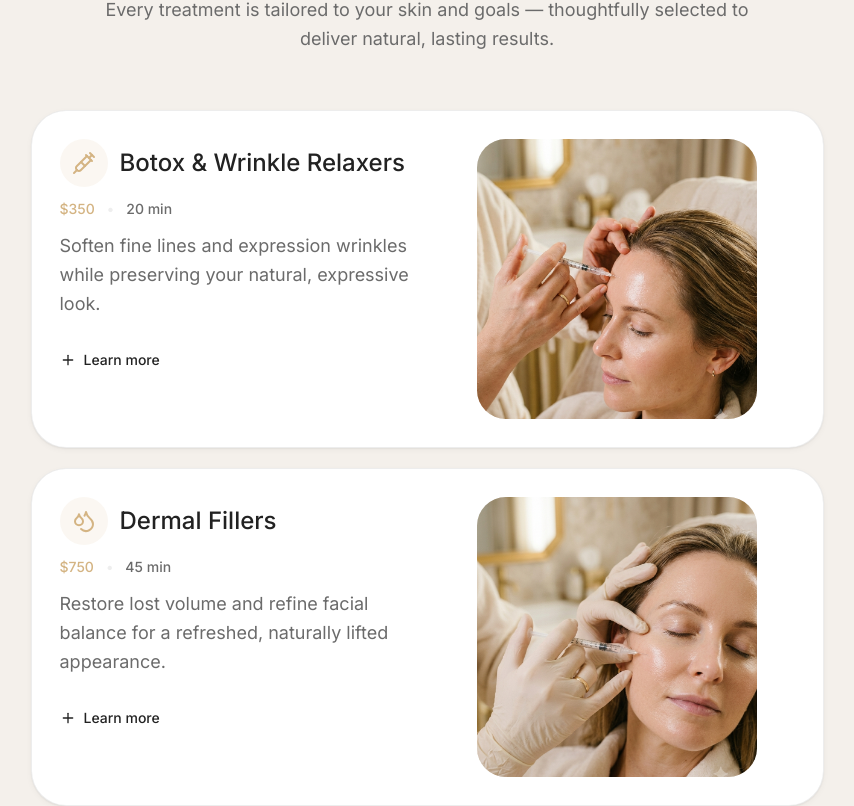
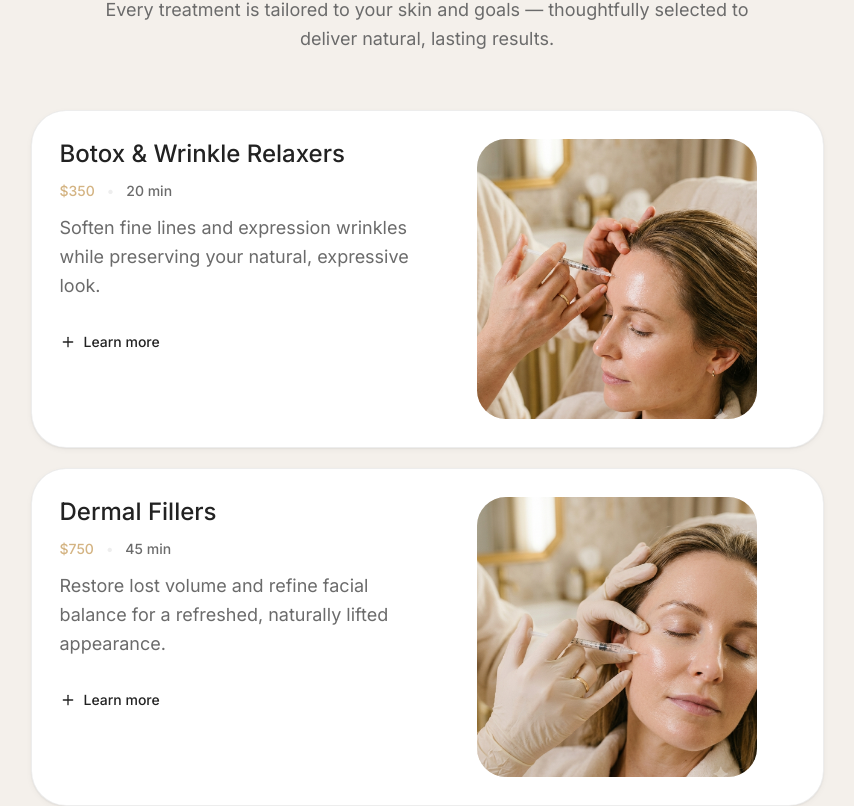
Before and after one commit to trwkrish-cell/test-website-aurelli-2, a Next.js app: page / in a window 1280 px wide. Shown: the part 1674-2480 px from the top of the page, without its empty margins (213-1067 px from the left). Built offline with nearby package versions, Linux system fonts and the light colour scheme; no server answers.

Commit message:
feat: simplify service item layout in Services component
Co-authored-by: trwkrish-cell <296854633+trwkrish-cell@users.noreply.github.com>

```diff
--- a/components/sections/services.tsx
+++ b/components/sections/services.tsx
@@ -36,7 +36,6 @@ export function Services() {
 
         <Reveal stagger className="mt-6 -mx-2.5 flex flex-col gap-2.5 sm:mt-14 sm:mx-0 sm:gap-5">
           {services.map((service) => {
-            const Icon = service.icon
             const open = expanded === service.id
             return (
               <RevealItem
@@ -50,14 +49,9 @@ export function Services() {
                 <div className="flex w-full flex-row gap-3 sm:gap-6">
                   {/* Left: text content — 50% on both mobile and desktop */}
                   <div className="flex w-1/2 min-w-0 flex-col">
-                    <div className="flex items-center gap-2 sm:gap-3">
-                      <span className="flex size-8 shrink-0 items-center justify-center rounded-xl bg-accent/10 text-accent transition-colors group-hover:bg-accent group-hover:text-accent-foreground sm:size-12 sm:rounded-2xl">
-                        <Icon className="size-4 sm:size-6" />
-                      </span>
-                      <h3 className="text-[0.85rem] font-medium leading-tight text-foreground sm:text-2xl">
-                        {service.name}
-                      </h3>
-                    </div>
+                    <h3 className="text-[0.85rem] font-medium leading-tight text-foreground sm:text-2xl">
+                      {service.name}
+                    </h3>
                     <div className="mt-2 flex items-center gap-2 text-[0.85rem] font-medium text-accent sm:mt-3 sm:gap-3 sm:text-sm">
                       <span>{service.price}</span>
                       <span className="text-border">•</span>
```
